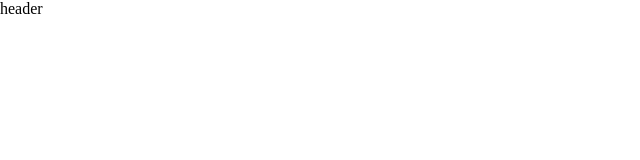
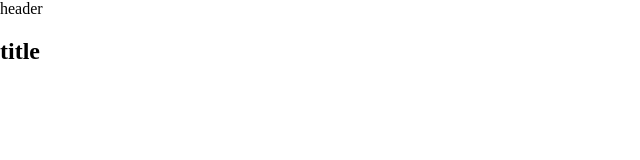
Before and after one commit to HsinMuShen/NuxtDemo, a Nuxt app: page /posts/1 in a window 1280 px wide. Before the commit this address had no page. Shown: the top 160 px of the page, without its empty margins (0-640 px from the left). Built offline with nearby package versions, Linux system fonts and the light colour scheme.

Commit message:
add posts page

```diff
--- a/package.json
+++ b/package.json
@@ -17,6 +17,7 @@
     "nuxt": "^2.15.8",
     "pug": "^3.0.2",
     "pug-plain-loader": "^1.1.0",
+    "stylus-loader": "3.0.2",
     "vue": "^2.7.10",
     "vue-server-renderer": "^2.7.10",
     "vue-template-compiler": "^2.7.10"
@@ -30,6 +31,7 @@
     "eslint-config-prettier": "^8.5.0",
     "eslint-plugin-nuxt": "^4.0.0",
     "eslint-plugin-vue": "^9.5.1",
-    "prettier": "^2.7.1"
+    "prettier": "^2.7.1",
+    "stylus": "^0.59.0"
   }
 }
--- /dev/null
+++ b/pages/posts/_id/index.vue
@@ -0,0 +1,12 @@
+<template lang="pug">
+.single-post-page
+    section.post
+        h1 title
+</template>
+
+<style lang="stylus" scoped>
+  .post-pages
+    display flex
+    justify-content center
+    align-items center
+</style>
--- /dev/null
+++ b/pages/posts/index.vue
@@ -0,0 +1,10 @@
+<template lang="pug">
+.post-pages
+</template>
+
+<style lang="stylus" scoped>
+  .post-pages
+    display flex
+    justify-content center
+    align-items center
+</style>
```
Also changed, not shown: 1 other file (tests, documents, lock files or other folders).
